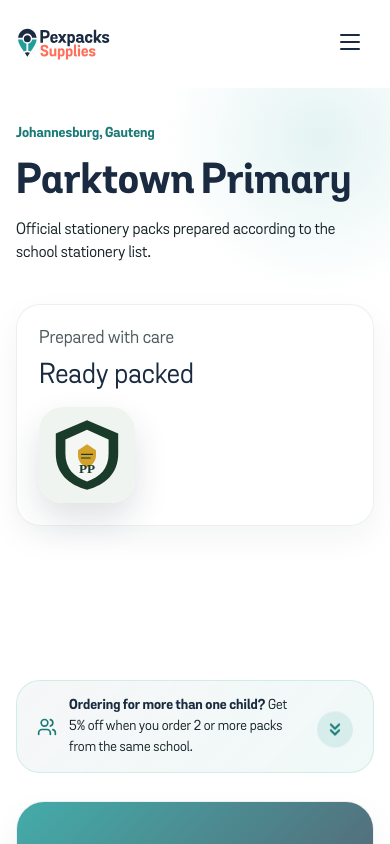
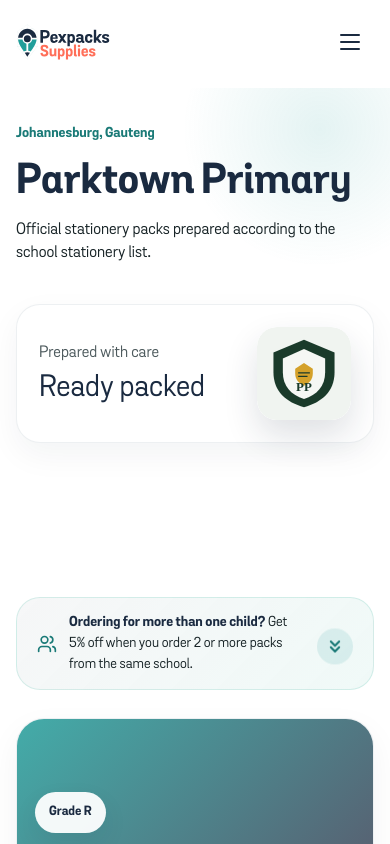
Before and after one commit to mcebisidesigner-spec/pexpacks-supplies, a Next.js app: page /schools/parktown-primary in a window 390 px wide. Shown: the top 844 px of the page. Built offline with nearby package versions, Linux system fonts and the light colour scheme.

Commit message:
Keep school logo inline on mobile

```diff
--- a/app/schools/[schoolSlug]/SchoolDetailPage.module.css
+++ b/app/schools/[schoolSlug]/SchoolDetailPage.module.css
@@ -43,10 +43,21 @@
 
 @media (max-width: 520px) {
   .schoolHeroPanel {
-    grid-template-columns: 1fr;
+    grid-template-columns: minmax(0, 1fr) auto;
+    gap: 14px;
+  }
+
+  .schoolHeroLabel {
+    font-size: 16px;
+  }
+
+  .schoolHeroTitle {
+    margin-top: 10px;
+    font-size: clamp(24px, 8vw, 30px);
   }
 
   .schoolHeroLogoWrap {
-    width: 96px;
+    width: clamp(76px, 24vw, 96px);
+    border-radius: 20px;
   }
 }
```
